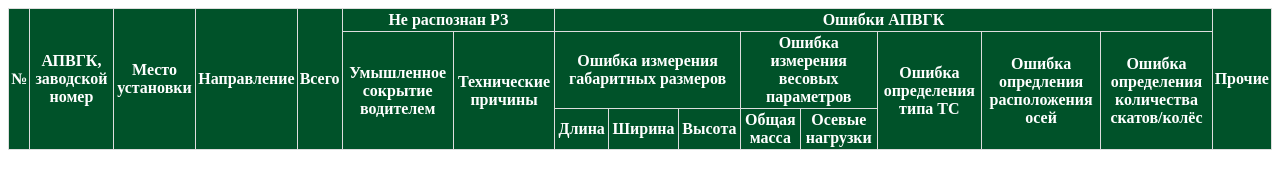
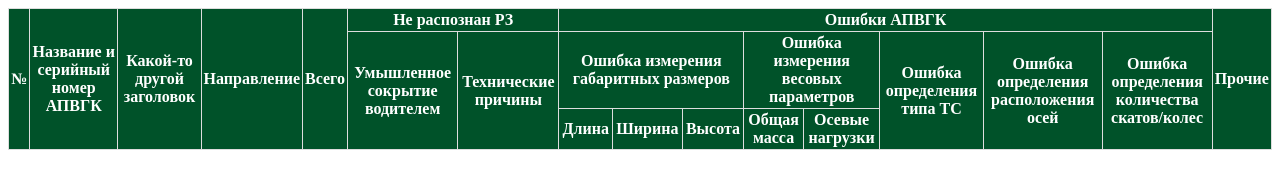
Before and after one commit to Mebyus/HTMLTableConstructor, a plain HTML site: page index.html in a window 1280 px wide. Drawn offline with Linux system fonts and the light colour scheme.

Commit message:
It works!. Haven't checked gravity and boundary cases

```diff
--- a/index.html
+++ b/index.html
@@ -9,49 +9,19 @@
         table {
             border-collapse: collapse;
         }
-        th {
+        th, thead td {
             padding: 2px;
             color: #fff;
             border: 1px solid #ddd;
             background: #005229;
+            text-align: center;
+            font-weight: bold;
         }
     </style>
 </head>
 
 <body>
     <script src="table.js"></script>
-    <table>
-        <thead>
-            <tr>
-                <th rowspan="3">№</th>
-                <th rowspan="3">АПВГК, заводской номер</th>
-                <th rowspan="3">Место установки</th>
-                <th rowspan="3">Направление</th>
-                <th rowspan="3">Всего</th>
-                <th colspan="2">Не распознан РЗ</th>
-                <th colspan="8">Ошибки АПВГК</th>
-                <th rowspan="3">Прочие</th>
-            </tr>
-            <tr>
-                <th rowspan="2">Умышленное сокрытие водителем</th>
-                <th rowspan="2">Технические причины</th>
-                <th colspan="3">Ошибка измерения габаритных размеров</th>
-                <th colspan="2">Ошибка измерения весовых параметров</th>
-                <th rowspan="2">Ошибка определения типа ТС</th>
-                <th rowspan="2">Ошибка опредления расположения осей</th>
-                <th rowspan="2">Ошибка определения количества скатов/колёс</th>
-            </tr>
-            <tr>
-                <th>Длина</th>
-                <th>Ширина</th>
-                <th>Высота</th>
-                <th>Общая масса</th>
-                <th>Осевые нагрузки</th>
-            </tr>
-        </thead>
-        <tbody>
-        </tbody>
-    </table>
 </body>
 
 </html>
--- a/table.js
+++ b/table.js
@@ -1,16 +1,19 @@
 let table = document.createElement('table')
 document.body.appendChild(table)
-
-let head = table.createTHead()
 
 let config = {
     layout: [
         { id: 1 },
         { id: 2 },
-        { id: 3 },
+        {
+            // data column
+            id: 3, // = id from columns config
+            caption: 'Какой-то другой заголовок', // you can override column caption here
+        },
         { id: 4 },
         { id: 5 },
         {
+            // column with subcolumns (union) can't be data column
             caption: 'Не распознан РЗ',
             subcolumns: [
                 { id: 6 },
@@ -44,9 +47,9 @@ let config = {
     ],
     columns: [
         {
-            id: 1,
+            id: 1, // data column id
             source: 'row_number',
-            caption: '№ п/п',
+            caption: '№',
             type: 'integer',
             gravity: 10,
             displaySort: false,
@@ -174,33 +177,20 @@ let config = {
     ],
 }
 
-function traverse(layout) {
-    let result = {
-        depth: 0,
-        width: 0,
-    }
+function traverse(layout, billet, depth) {
+    let width = 0
+    let nextDepth = 1 + (depth || 0)
     for (let i = 0; i < layout.length; i++) {
         if (layout[i].subcolumns) {
-            let subresult = traverse(layout[i].subcolumns)
-            if (subresult.depth > result.depth) {
-                result.depth = subresult.depth
-            }
-            result.width += subresult.width
+            let subwidth = traverse(layout[i].subcolumns, billet, nextDepth)
+            billet.insert({ type: 'union', colspan: subwidth, caption: layout[i].caption }, depth || 0)
+            width += subwidth
         } else {
-            result.width++
+            billet.insert({ type: 'data', id: layout[i].id, caption: layout[i].caption }, depth || 0)
+            width++
         }
     }
-    result.depth++
-    return result
-}
-
-function constructTableHeader(head, config) {
-    let depth = traverse(config.layout)
-    let rows = []
-    for (let i = 0; i < depth; i++) {
-        rows.push(head.insertRow())
-    }
-
+    return width
 }
 
 function mapColumns(columns) {
@@ -211,5 +201,70 @@ function mapColumns(columns) {
     return m
 }
 
-console.log('Header grid:', traverse(config.layout))
-console.log('Columns map:', mapColumns(config.columns))
+class HeaderBillet {
+    constructor() {
+        this.rows = []
+    }
+
+    /**
+     *
+     * @param {*} cell
+     * @param {number} depth
+     */
+    insert(cell, depth) {
+        for (let i = this.rows.length; i <= depth; i++) {
+            this.rows.push([])
+        }
+        this.rows[depth].push(cell)
+    }
+
+    tweak(columns) {
+        let map = mapColumns(columns)
+        let height = this.rows.length
+        for (let i = 0; i < this.rows.length; i++) {
+            let rowConfig = this.rows[i]
+            for (let j = 0; j < rowConfig.length; j++) {
+                let cellConfig = rowConfig[j]
+                if (cellConfig.type === 'data') {
+                    cellConfig.rowspan = height - i
+                    cellConfig.caption = cellConfig.caption || map.get(cellConfig.id).caption
+                }
+            }
+        }
+    }
+
+    /**
+     * Fills table header with rows and cells
+     * @param {HTMLTableSectionElement} header
+     */
+    mold(header) {
+        for (let i = 0; i < this.rows.length; i++) {
+            let rowConfig = this.rows[i]
+            let row = header.insertRow()
+            for (let j = 0; j < rowConfig.length; j++) {
+                let cellConfig = rowConfig[j]
+                let cell = row.insertCell()
+                cell.innerText = cellConfig.caption || ''
+                let colspan = cellConfig.colspan || 1
+                if (colspan > 1) cell.setAttribute('colspan', colspan)
+                let rowspan = cellConfig.rowspan || 1
+                if (rowspan > 1) cell.setAttribute('rowspan', rowspan)
+            }
+        }
+    }
+}
+
+/**
+ *
+ * @param {HTMLTableElement} table
+ * @param {*} config
+ */
+function insertHeader(table, config) {
+    let header = table.createTHead()
+    let billet = new HeaderBillet()
+    traverse(config.layout, billet)
+    billet.tweak(config.columns)
+    billet.mold(header)
+}
+
+insertHeader(table, config)
```
